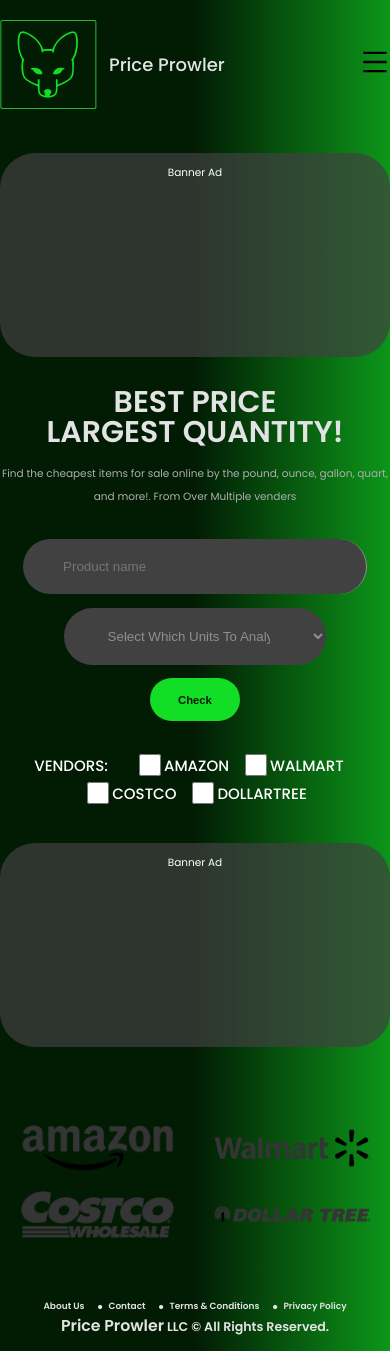
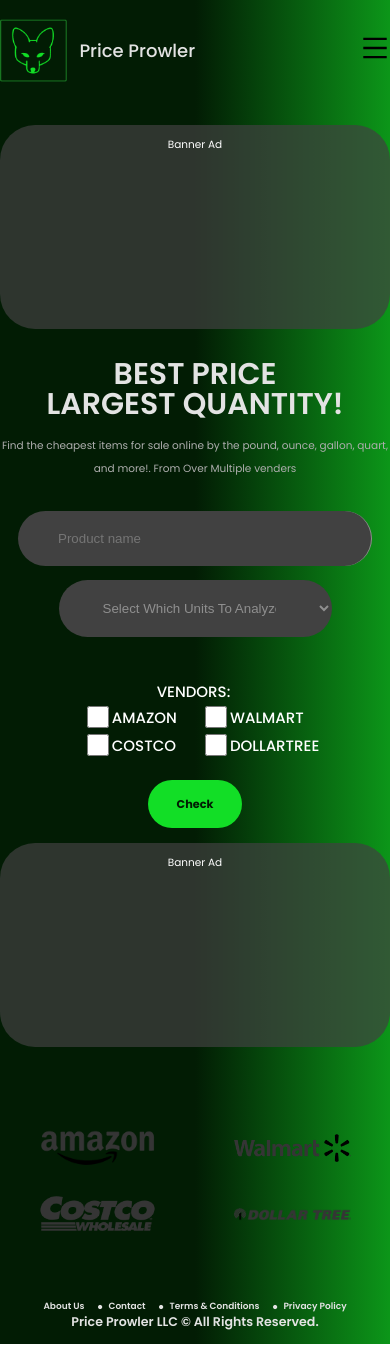
Before and after one commit to ahsaankhatri/Price-Prowler, a React (Vite) app: page / in a window 390 px wide. Built offline with nearby package versions, Linux system fonts and the light colour scheme.

Commit message:
Dated 7/6/2023

```diff
--- a/src/Pages/About/About.css
+++ b/src/Pages/About/About.css
@@ -1,4 +1,4 @@
-body #page .about-section .banner-ad{text-align: center; height: 550px; background: rgba(65, 65, 65, 0.7); border-radius: 35px; padding: 1em;}
+body #page .about-section .banner-ad{text-align: center; height: 600px; background: rgba(65, 65, 65, 0.7); border-radius: 35px; padding: 1em;}
 body #page .about-section .banner-ad p{font-family: var(--global-font-family); font-size: 0.875em; font-weight: 400; color: #fff;}
 body #page .about-section .about-txt{text-align: center;}
 body #page .about-section .about-txt h1{font-family: var(--global-font-family); font-size: 4em; font-weight: 600; color: #E3E3E3; margin: 0 0 0.6em 0;}
--- a/src/Pages/Contact/Contact.css
+++ b/src/Pages/Contact/Contact.css
@@ -1,14 +1,16 @@
-body #page .contact-section .banner-ad{text-align: center; height: 550px; background: rgba(65, 65, 65, 0.7); border-radius: 35px; padding: 1em;}
+body #page .contact-section .banner-ad{text-align: center; height: 600px; background: rgba(65, 65, 65, 0.7); border-radius: 35px; padding: 1em;}
 body #page .contact-section .banner-ad p{font-family: var(--global-font-family); font-size: 0.875em; font-weight: 400; color: #fff;}
 body #page .contact-section .contact-form{max-width: 550px; margin: 0 auto; padding: 2.5em;}
 body #page .contact-section .contact-form h1{font-family: var(--global-font-family); font-size: 1.375em; font-weight: 400; color: #0FBA20;}
 body #page .contact-section .contact-form .form-group{margin-bottom: 35px;}
+body #page .contact-section .contact-form input.text::placeholder{font-family: "poppins" !important}
 body #page .contact-section .contact-form input.text{width: 95%; margin: 0 auto; padding: 1em 0 1em 0.5em; color: #0FBA20;}
-body #page .contact-section .contact-form input.text::placeholder{color: #12DE26;}
-body #page .contact-section .contact-form textarea.message-box{width: 95%; margin: 0 auto; resize: none; height: 10em;}
-body #page .contact-section .contact-form textarea.message-box::placeholder{color: #12DE26;}
+body #page .contact-section .contact-form input.text::placeholder{color: #0FBA20;}
+body #page .contact-section .contact-form textarea.message-box{width: 95%; margin: 0 auto; resize: none; height: 10em; padding-right: 1.5em;}
+body #page .contact-section .contact-form textarea.message-box::placeholder{color: #0FBA20; font-family: "poppins" !important; padding-left: 0.3em;}
 body #page .contact-section .contact-form .acceptance{display: flex;}
 body #page .contact-section .contact-form .acceptance input{width: 22px; height: 22px; background: #fff;}
+body #page .contact-section .contact-form .acceptance input[type="checkbox"]{padding-bottom: 2em;}
 body #page .contact-section .contact-form .acceptance label{font-family: var(--global-font-family); font-size: 0.875em; font-weight: 400; color: #E3E3E3; text-align: justify;}
 body #page .contact-section .contact-form .acceptance label a{color: #0FBA20;}
 body #page .contact-section .contact-form .submit{text-align: right;}
@@ -48,11 +50,11 @@
     body #page .main-section .main-form p{line-height: 2.2;}
     body #page .main-section .main-form .my-form form{flex-direction: column;}
     body #page .main-section .main-form .my-form form .inputs{flex-direction: column; margin-right: 0;}
-    body #page .main-section .main-form .my-form form .inputs input.prod-input{border-radius: 999px; margin-bottom: 1em; width: 90%;}
-    body #page .main-section .main-form .my-form form .inputs select.unit-select{border-radius: 999px; margin-bottom: 1em; width: 90%;}
+    body #page .main-section .main-form .my-form form .inputs input.prod-input{border-radius: 999px; margin-bottom: 1em; width: 70%;}
+    body #page .main-section .main-form .my-form form .inputs select.unit-select{border-radius: 999px; margin-bottom: 1em; width: 70%;}
     body #page .vendor-ticks{margin-bottom: 3em;}
     body #page .brands-logo-section .brands-logos ul li{flex: 0 0 50%;}
-    body #page .brands-logo-section .brands-logos ul li img{transform: scale(0.8);}
+    body #page .brands-logo-section .brands-logos ul li img{transform: scale(0.6);}
     body footer#colophon .footer-links ul li a{font-size: 0.75em;}
     body footer#colophon .copyright p{font-size: 1.05em;}
     /* About Us */
@@ -61,4 +63,5 @@
     body #page .about-section .about-txt p{line-height: 2; font-size: 1.075em; margin: 0 auto 3em auto;}
     /* Contact */
     body #page .contact-section .banner-ad{height: 15em;}
+    body #page .contact-section .contact-form textarea.message-box{padding-right: 0.5em;}
 }
--- a/src/components/Footer/Footer.css
+++ b/src/components/Footer/Footer.css
@@ -6,6 +6,6 @@
 body footer#colophon .footer-links ul li:last-child{margin-right: 0;}
 body footer#colophon .footer-links ul li:nth-child(1):before{content: '';}
 body footer#colophon .footer-links ul li a{font-family: var(--global-font-family); font-size: 1.250em; font-weight: 600; color: #E3E3E3;}
+body footer#colophon .footer-links ul li a:hover{color: #12DE26;}
 body footer#colophon .copyright{text-align: center;}
-body footer#colophon .copyright p{font-family: var(--global-font-family); font-size: 1.250em; font-weight: 600; color: #E3E3E3;}
-body footer#colophon .copyright p a{font-family: var(--global-font-family); font-size: 1.250em; font-weight: 600; color: #E3E3E3;}
+body footer#colophon .copyright p{font-family: var(--global-font-family); font-size: 1.250em; font-weight: 600; color: #E3E3E3}
--- a/src/components/Footer/Footer.jsx
+++ b/src/components/Footer/Footer.jsx
@@ -1,20 +1,21 @@
 import React from 'react'
 import './Footer.css'
 import "../Header/Header.css"
+import { NavLink } from "react-router-dom";
 
 const Footer = () => {
   return (
     <footer id="colophon" className="site-footer">
         <div className="footer-links">
             <ul>
-                <li><a href="/about">About Us</a></li>
-                <li><a href="/contact">Contact</a></li>
-                <li><a href="#">Terms & Conditions</a></li>
-                <li><a href="#">Privacy Policy</a></li>
+                <li><NavLink to="/about">About Us</NavLink></li>
+                <li><NavLink to="/contact">Contact</NavLink></li>
+                <li><NavLink to="#">Terms & Conditions</NavLink></li>
+                <li><NavLink to="#">Privacy Policy</NavLink></li>
             </ul>
         </div>
         <div className="copyright">
-            <p><a href="#">Price Prowler</a> LLC &copy; All Rights Reserved.</p>
+            <p>Price Prowler LLC &copy; All Rights Reserved.</p>
         </div>
     </footer>
   )
--- a/src/components/Header/Header.css
+++ b/src/components/Header/Header.css
@@ -33,12 +33,14 @@
 body #page .main-section .main-form{text-align: center;}
 body #page .main-section .main-form h1{font-family: var(--global-font-family); font-size: 4em; font-weight: 600; color: #E3E3E3; margin: 0 0 0.5em 0; line-height: 1;}
 body #page .main-section .main-form p{font-family: var(--global-font-family); font-size: 0.875em; font-weight: 400; color: #AEAEAE; line-height: 3.5; margin: 0 0 3em 0;}
-body #page .main-section .main-form .my-form form{display: flex; align-items: center; justify-content: center; margin-bottom: 2.500em;}
+body #page .main-section .main-form .my-form form{margin-bottom: 2.500em;}
 body #page .main-section .main-form .my-form form .inputs{margin-right: 1.875em; display: flex; align-items: center; justify-content: center;}
 body #page .main-section .main-form .my-form form .inputs input.prod-input{border: none; padding: 1.5em 3em; color: #8F8F8F; font-weight: 400; border-radius: 999px 0 0 999px; background: #414141; border-right: 1px solid #8F8F8F;}
 body #page .main-section .main-form .my-form form .inputs select.unit-select{border: none; padding: 1.5em 3em; color: #8F8F8F; font-weight: 400; border-radius: 0 999px 999px 0; background: #414141;}
 body #page .main-section .main-form .my-form form .submit-btn button.submit-button{background: #12DE26; font-size: 0.938em; font-weight: 700; color: #021C04; border-radius: 999px; padding: 1.5em 2em; border: none;}
 body #page .main-section .main-form .my-form form .submit-btn button.submit-button:hover{cursor: pointer; background-color: #08b519;}
+body #page .main-section .main-form .my-form form .submit-btn {margin-top: 30px;}
+body #page .vendor-ticks{margin-top: 30px;}
 /*body #page .main-section .counters .counter{text-align: center;}
 body #page .main-section .counters .counter h3{font-family: var(--global-font-family); font-size: 2.625em; font-weight: 600; color: #E3E3E3; margin: 0;}
 body #page .main-section .counters .counter p{font-family: var(--global-font-family); font-size: 0.875em; font-weight: 400; color: #AEAEAE;}*/
@@ -52,7 +54,6 @@
 body #page .brands-logo-section{margin-top: 6em;}
 body #page .brands-logo-section .brands-logos{max-width: 1156px; margin: 0 auto;}
 body #page .brands-logo-section .brands-logos ul{margin: 0; padding: 0; list-style: none; display: flex; align-items: center; justify-content: space-between; flex-wrap: wrap;}
-body #page .brands-logo-section .brands-logos ul li{}
 body #page .brands-logo-section .brands-logos ul li img{width: 100%; height: auto; max-width: initial;}
 body .col-6 .menu-wrapper ul li a.active{
     color: #12DE26 !important;
@@ -95,9 +96,10 @@
     body #page .main-section .main-form .my-form form .inputs select.unit-select{border-radius: 999px; margin-bottom: 1em; width: 90%;}
     body #page .vendor-ticks{margin-bottom: 3em;}
     body #page .brands-logo-section .brands-logos ul li{flex: 0 0 50%;}
-    body #page .brands-logo-section .brands-logos ul li img{transform: scale(0.8);}
+    body #page .brands-logo-section .brands-logos ul li img{transform: scale(0.1);}
     body footer#colophon .footer-links ul li a{font-size: 0.75em;}
     body footer#colophon .copyright p{font-size: 1.05em;}
+    body header#masthead .logo .logo-box img{width: 30%}
     /* About Us */
     body #page .about-section .banner-ad{height: 15em;}
     body #page .about-section .about-txt h1{font-size: 3.2em; margin: 0.6em 0 0.4em 0;}
@@ -125,5 +127,12 @@
         gap: 1rem;
         padding: 2rem;
         transition: all 400ms ease-in;
+        align-items: flex-start !important;
     }
+    /* #masthead .col-6 .logo .logo-box h2{
+        display: none;
+    } */
+    /* #masthead .col-6 .logo .logo-box{
+        size: 3em;
+    } */
 }
--- a/src/components/Header/Header.jsx
+++ b/src/components/Header/Header.jsx
@@ -20,7 +20,7 @@
             <div className="col-6">
                 <div className="mob-flex">
                     <div className="logo">
-                        <a href="#">
+                        <a href="/">
                             <div className="logo-box">
                                 <img src="./PP-Logo.png" />
                                 <h2>Price Prowler</h2>
@@ -33,7 +33,7 @@
                 </div>
             </div>
             <div className="col-6">
-                <div class="menu-wrapper">
+                <div className="menu-wrapper">
                     <ul style={getMenuStyles(menuOpened)} id="site-navigation">
                         <li><NavLink exact="true" activeclassname="active" to="/">Home</NavLink></li>
                         <li><NavLink activeclassname="active" to="/about">About Us</NavLink></li>
--- a/src/components/Hero/Hero.css
+++ b/src/components/Hero/Hero.css
@@ -1,14 +1,14 @@
 body #page .main-section{padding-top: 2em;}
-body #page .main-section .banner-ad{text-align: center; height: 100%; background: rgba(65, 65, 65, 0.7); border-radius: 35px; padding: 1em;}
+body #page .main-section .banner-ad{text-align: center; height: 600px; background: rgba(65, 65, 65, 0.7); border-radius: 35px; padding: 1em;}
 body #page .main-section .banner-ad p{font-family: var(--global-font-family); font-size: 0.875em; font-weight: 400; color: #fff;}
 body #page .main-section .main-form{text-align: center;}
 body #page .main-section .main-form h1{font-family: var(--global-font-family); font-size: 4em; font-weight: 600; color: #E3E3E3; margin: 0 0 0.5em 0;}
 body #page .main-section .main-form p{font-family: var(--global-font-family); font-size: 0.875em; font-weight: 400; color: #AEAEAE; line-height: 3.5; margin: 0 0 3em 0;}
-body #page .main-section .main-form .my-form form{display: flex; align-items: center; justify-content: center; margin-bottom: 2.500em;}
+body #page .main-section .main-form .my-form form{ margin-bottom: 2.500em;}
 body #page .main-section .main-form .my-form form .inputs{margin-right: 1.875em; display: flex; align-items: center;}
 body #page .main-section .main-form .my-form form .inputs input.prod-input{border: none; padding: 1.5em 3em; color: #8F8F8F; font-weight: 400; border-radius: 999px 0 0 999px; background: #414141; border-right: 1px solid #8F8F8F;}
 body #page .main-section .main-form .my-form form .inputs select.unit-select{border: none; padding: 1.5em 3em; color: #8F8F8F; font-weight: 400; border-radius: 0 999px 999px 0; background: #414141;}
-body #page .main-section .main-form .my-form form .submit-btn button.submit-button{background: #12DE26; font-size: 0.938em; font-weight: 700; color: #021C04; border-radius: 999px; padding: 1.4em 2.5em; border: none;}
+body #page .main-section .main-form .my-form form .submit-btn a{background: #12DE26; font-size: 0.938em; font-weight: 700; color: #021C04; border-radius: 999px; padding: 1.4em 2.5em; border: none;}
 /*body #page .main-section .counters .counter{text-align: center;}
 body #page .main-section .counters .counter h3{font-family: var(--global-font-family); font-size: 2.625em; font-weight: 600; color: #E3E3E3; margin: 0;}
 body #page .main-section .counters .counter p{font-family: var(--global-font-family); font-size: 0.875em; font-weight: 400; color: #AEAEAE;}*/
@@ -64,6 +64,10 @@
     body #page .brands-logo-section .brands-logos ul li img{transform: scale(0.8);}
     body footer#colophon .footer-links ul li a{font-size: 0.75em;}
     body footer#colophon .copyright p{font-size: 1.05em;}
+    body #page .vendor-ticks .vendor-tick-box{display: flex; flex-wrap: wrap; justify-content: center; margin-left: 2em;}
+    body #page .vendor-ticks .vendor-tick-box .vendor-tick{flex: 0 0 30%;}
+    body #page .vendor-ticks .vendor-head{margin-left: 2em;}
+    /* body #page .vendor-ticks .vendor-tick-box .vendor-tick:nth-child(3){margin-left: 4px;} */
     /* About Us */
     body #page .about-section .banner-ad{height: 15em;}
     body #page .about-section .about-txt h1{font-size: 3.2em; margin: 0.6em 0 0.4em 0;}
--- a/src/components/Hero/Hero.jsx
+++ b/src/components/Hero/Hero.jsx
@@ -44,17 +44,19 @@
                                         </optgroup>
                                     </select>
                                 </div>
+                                <div className="vendor-ticks">
+                                <div className="vendor-head"><h2>VENDORS:</h2></div>
+                                    <div className="vendor-tick-box">
+                                        <div className="vendor-tick"><input type="checkbox" name="" /><label>AMAZON</label></div>
+                                        <div className="vendor-tick"><input type="checkbox" name="" /><label>WALMART</label></div>
+                                        <div className="vendor-tick"><input type="checkbox" name="" /><label>COSTCO</label></div>
+                                        <div className="vendor-tick"><input type="checkbox" name="" /><label>DOLLARTREE</label></div>
+                                    </div>
+                                </div>
                                 <div className="submit-btn">
-                                    <button className="submit-button">Check</button>
+                                    <a href="/search" className="submit-button" >Check</a>
                                 </div>
                             </form>
-                        </div>
-                        <div className="vendor-ticks">
-                            <div className="vendor-head"><h2>VENDORS:</h2></div>
-                            <div className="vendor-tick"><input type="checkbox" name="" /><span></span><label>AMAZON</label></div>
-                            <div className="vendor-tick"><input type="checkbox" name="" /><span></span><label>WALMART</label></div>
-                            <div className="vendor-tick"><input type="checkbox" name="" /><span></span><label>COSTCO</label></div>
-                            <div className="vendor-tick"><input type="checkbox" name="" /><span></span><label>DOLLARTREE</label></div>
                         </div>
                     </div>
                 </div>
--- a/src/index.css
+++ b/src/index.css
@@ -1,4 +1,4 @@
-:root{--global-font-family: 'Poppins', sans-serif; --global-font-size: 1em; --global-font-weight: 400; --global-font-color: #000; --global-background-color: #fff; --global-orange-color: #f06022; --list--font-family: 'Poppins', sans-serif;}
+:root{--global-font-family: 'Poppins'; --global-font-size: 1em; --global-font-weight: 400; --global-font-color: #000; --global-background-color: #fff; --global-orange-color: #f06022; --list--font-family: 'Poppins'}
 body{font-family:var(--global-font-family); font-size:var(--global-font-size); font-weight:var(--global-font-weight); color:var(--global-font-color); background:var(--global-background-color); overflow-x:hidden;}
 body ::selection{background-color: #0FBA20; color:#fff;}
 body .container{max-width: 1800px; margin:0 auto; width: 100%;}
```
Lines whose indentation alone changed are shown as unchanged.
